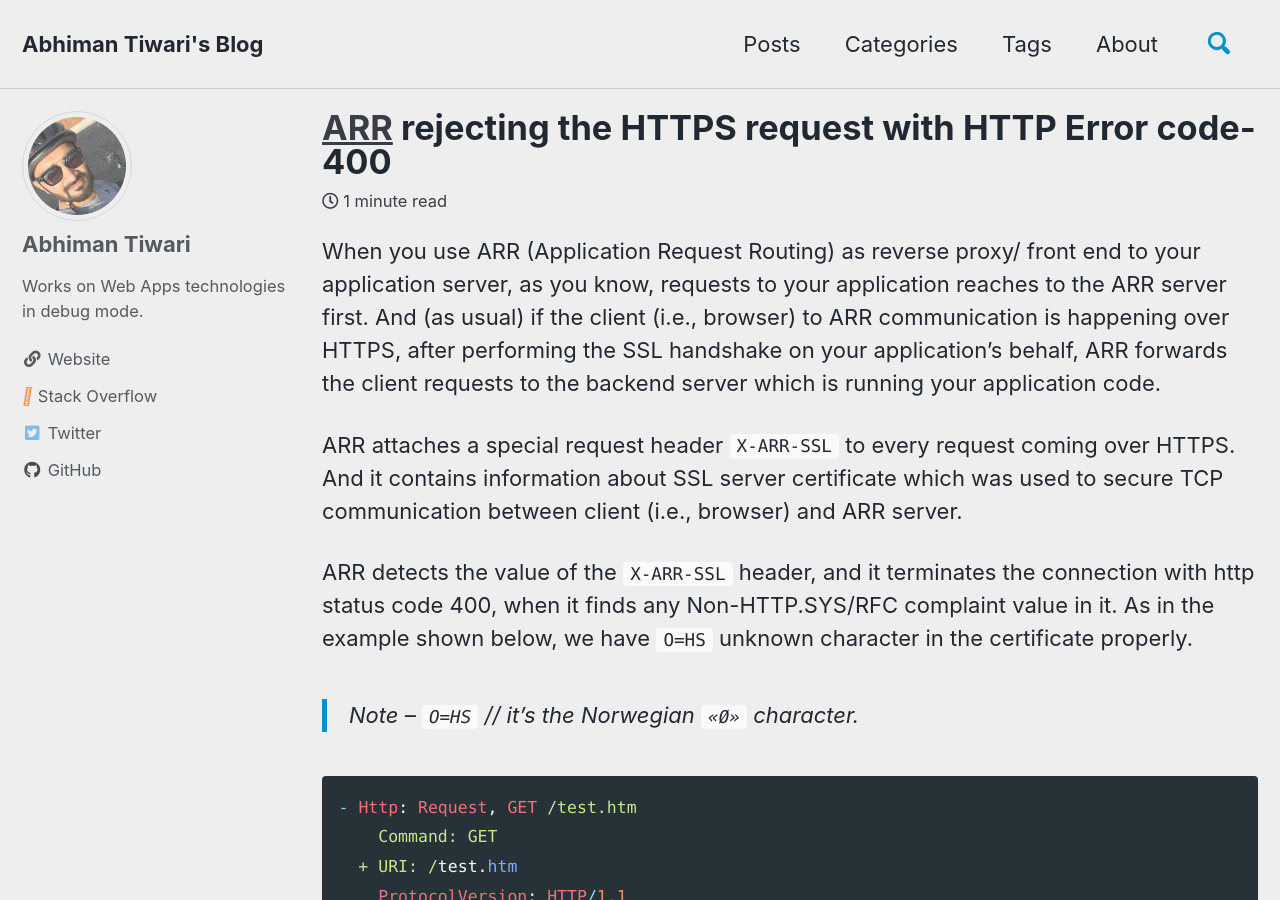
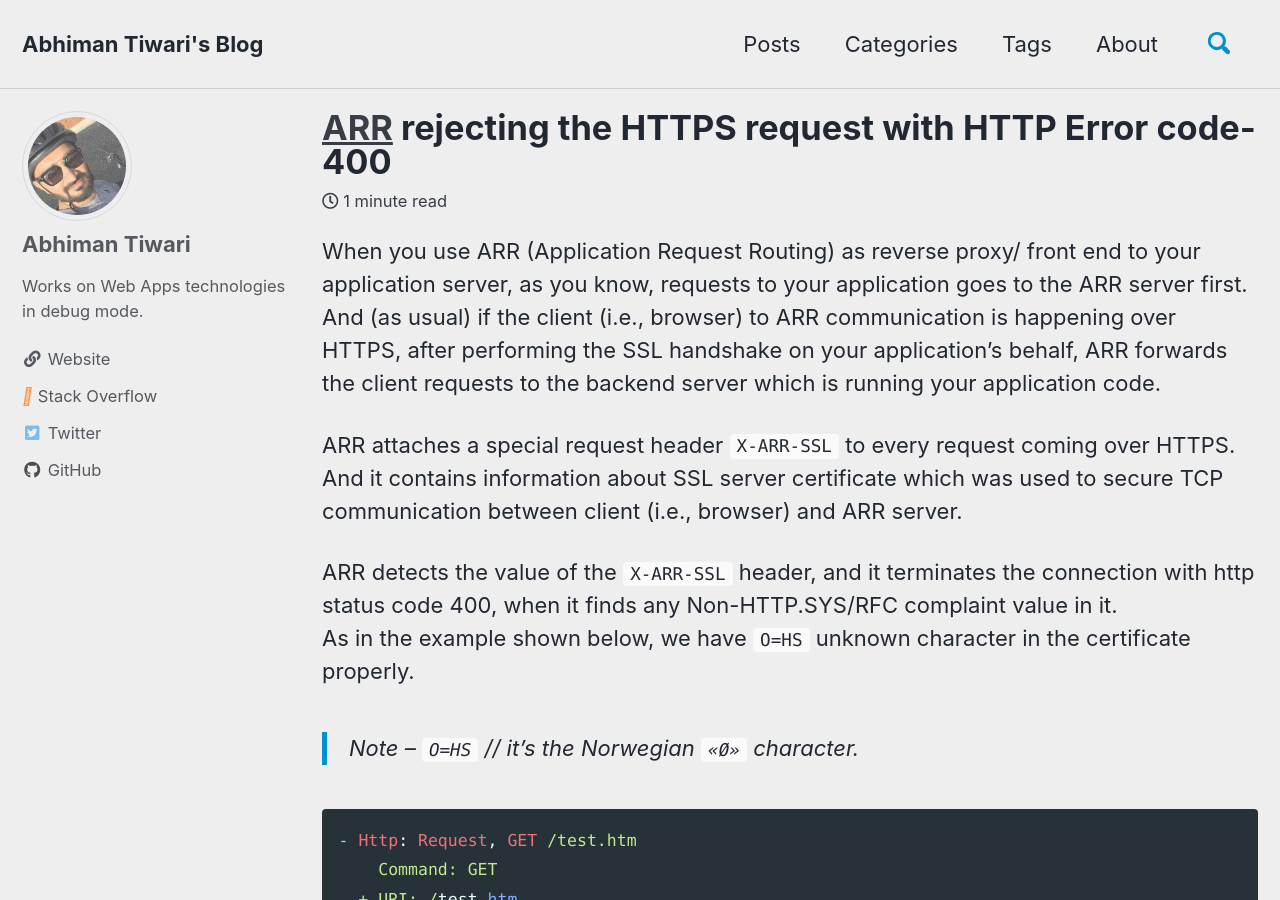
Before and after one commit to abhimantiwari/abhimantiwari.github.io, a Jekyll site: the page built from _posts/2021-05-19-ARR.md, in a window 1280 px wide and 900 px high. Built offline with Jekyll 4.4.1, drawn with Linux system fonts in a browser that asks for light colours; cached includes are drawn as plain includes; comment, search, counter and statistics services are not loaded.

Commit message:
Update 2021-05-19-ARR.md

```diff
--- a/_posts/2021-05-19-ARR.md
+++ b/_posts/2021-05-19-ARR.md
@@ -8,7 +8,7 @@
   - Certificate
 ---
 
-When you use ARR (Application Request Routing) as reverse proxy/ front end to your application server, as you know, requests to your application reaches to the ARR server first. And (as usual) if the client (i.e., browser) to ARR communication is happening over HTTPS, after performing the SSL handshake on your application’s behalf, ARR forwards the client requests to the backend server which is running your application code.
+When you use ARR (Application Request Routing) as reverse proxy/ front end to your application server, as you know, requests to your application goes to the ARR server first. And (as usual) if the client (i.e., browser) to ARR communication is happening over HTTPS, after performing the SSL handshake on your application’s behalf, ARR forwards the client requests to the backend server which is running your application code.
 
 
 
@@ -16,6 +16,7 @@
 
 
 ARR detects the value of the `X-ARR-SSL` header, and it terminates the connection with http status code 400, when it finds any Non-HTTP.SYS/RFC complaint value in it.
+<br/>
 As in the example shown below, we have `O=HS` unknown character in the certificate properly.
 > Note – `O=HS` // it’s the Norwegian `«Ø»` character.
 
```
